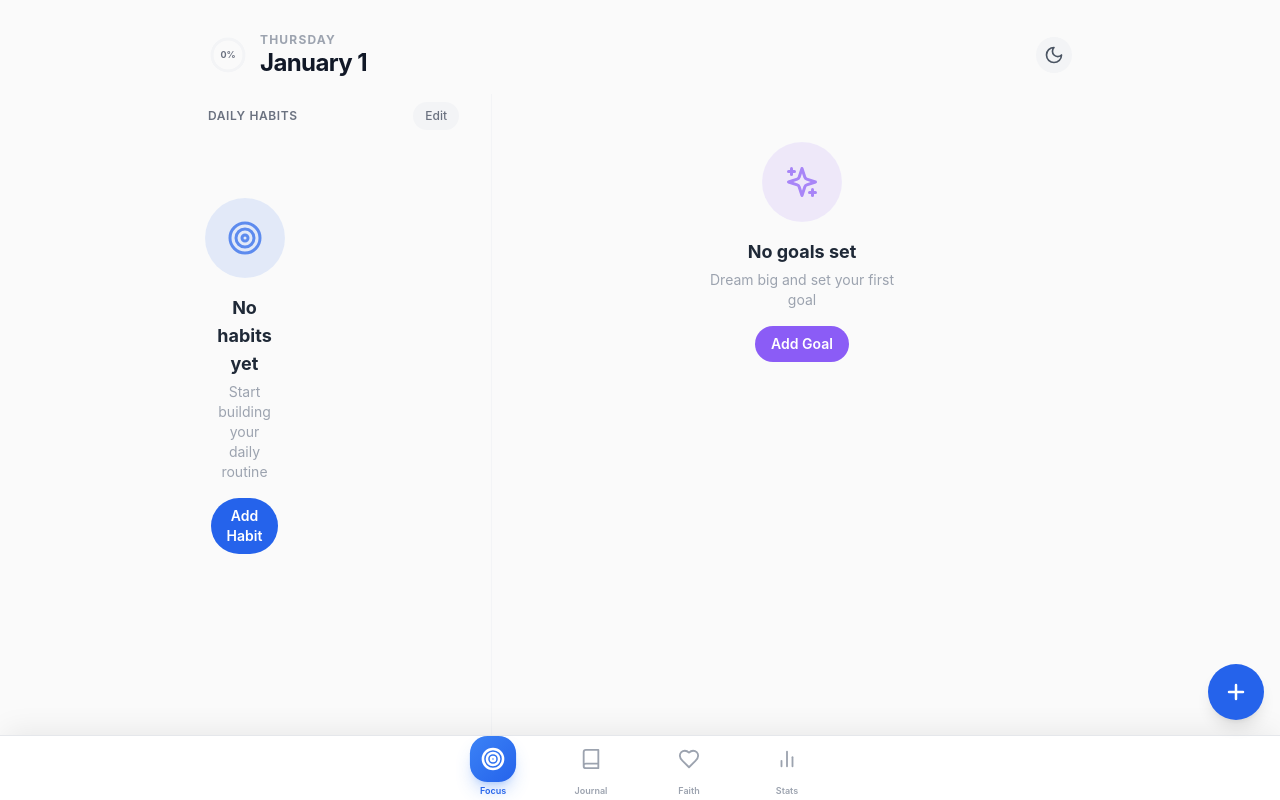
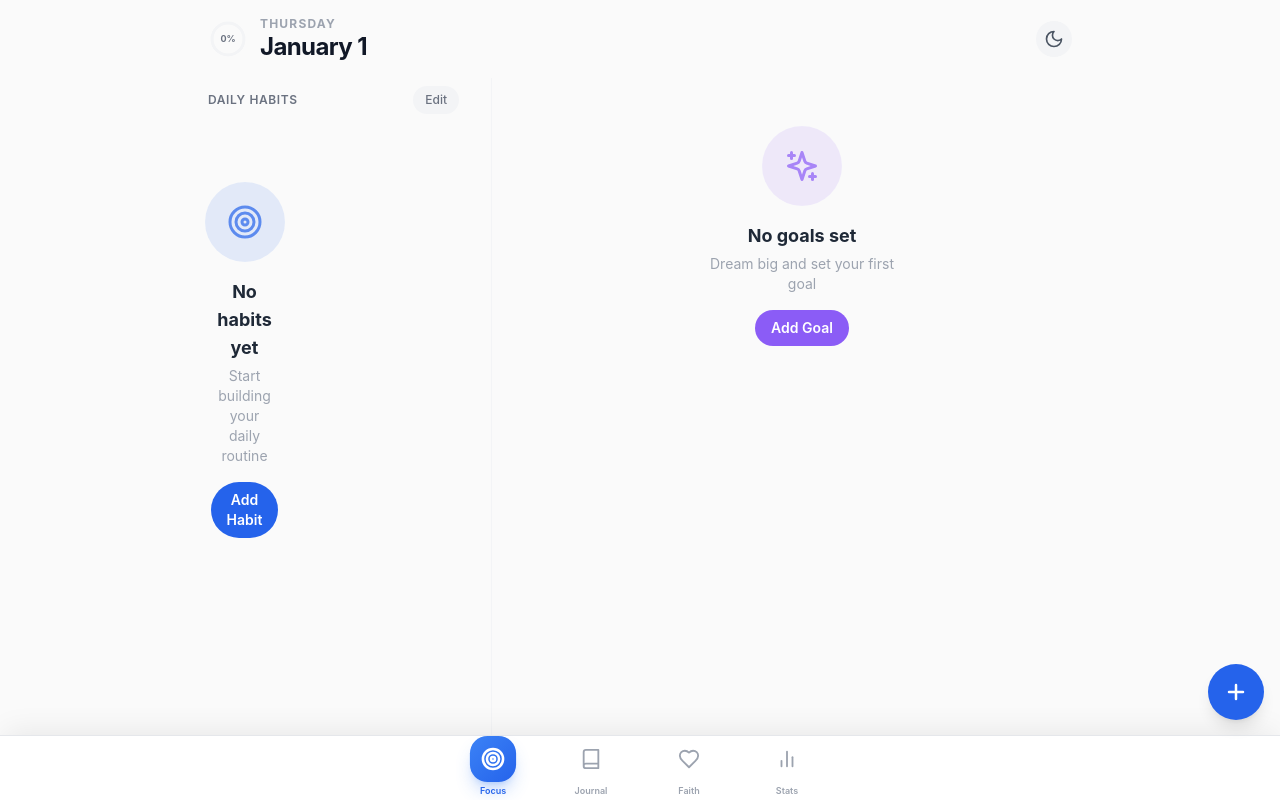
Before and after one commit to QuaXXX/Productivity-Web-based-Application, a React (Vite) app: page / in a window 1280 px wide. Built offline with nearby package versions, Linux system fonts and the light colour scheme.

Commit message:
fix: Reduce top padding for fullscreen immersive mode

```diff
--- a/src/App.jsx
+++ b/src/App.jsx
@@ -907,7 +907,7 @@ function App() {
     };
 
     return (
-        <div className={`min-h-screen flex flex-col items-center pt-6 px-4 pb-0 transition-colors duration-300 relative bg-[var(--color-bg-primary)] text-[var(--color-text-primary)] ${isReadOnly ? 'opacity-95' : ''}`}>
+        <div className={`min-h-screen flex flex-col items-center pt-2 px-4 pb-0 transition-colors duration-300 relative bg-[var(--color-bg-primary)] text-[var(--color-text-primary)] ${isReadOnly ? 'opacity-95' : ''}`}>
 
             {/* Global Celebration Overlay */}
             <CelebrationOverlay data={celebrationData} />
@@ -915,7 +915,7 @@ function App() {
             {/* Modals moved to bottom of component to avoid duplicate rendering */}
 
 
-            <main className={`max-w-4xl w-full flex flex-col h-[calc(100vh-24px)] relative transition-all duration-300 ${isHeaderCollapsed ? 'space-y-0' : 'space-y-4'}`}>
+            <main className={`max-w-4xl w-full flex flex-col h-[calc(100dvh-16px)] relative transition-all duration-300 ${isHeaderCollapsed ? 'space-y-0' : 'space-y-4'}`}>
 
                 {/* Header & Toggle (Mobile Aesthetic) - Collapsible on Scroll */}
                 <header className={`flex flex-col px-4 pt-2 flex-shrink-0 relative z-20 transition-all duration-300 ${isHeaderCollapsed ? 'space-y-1 py-1' : 'space-y-4'}`}>
```
